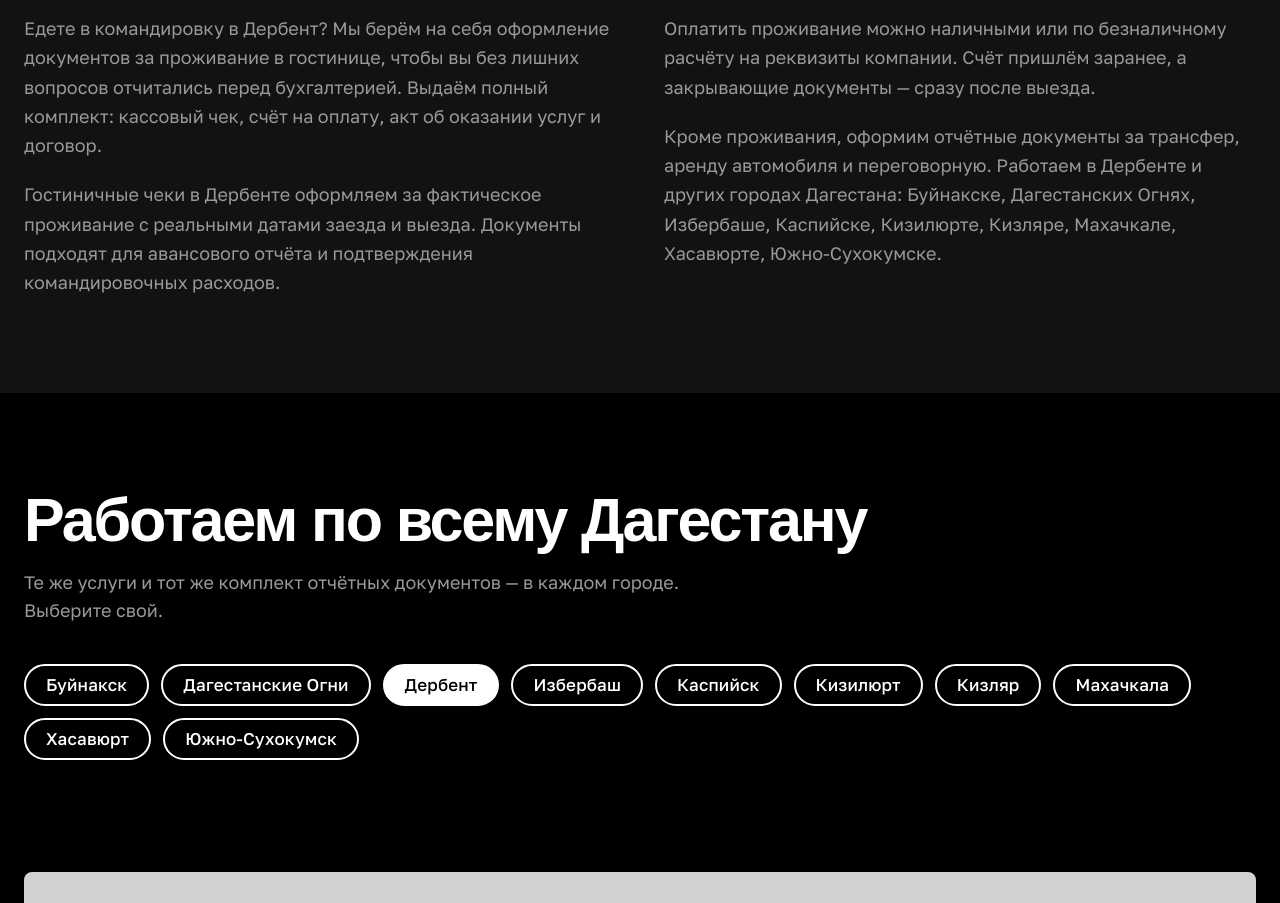
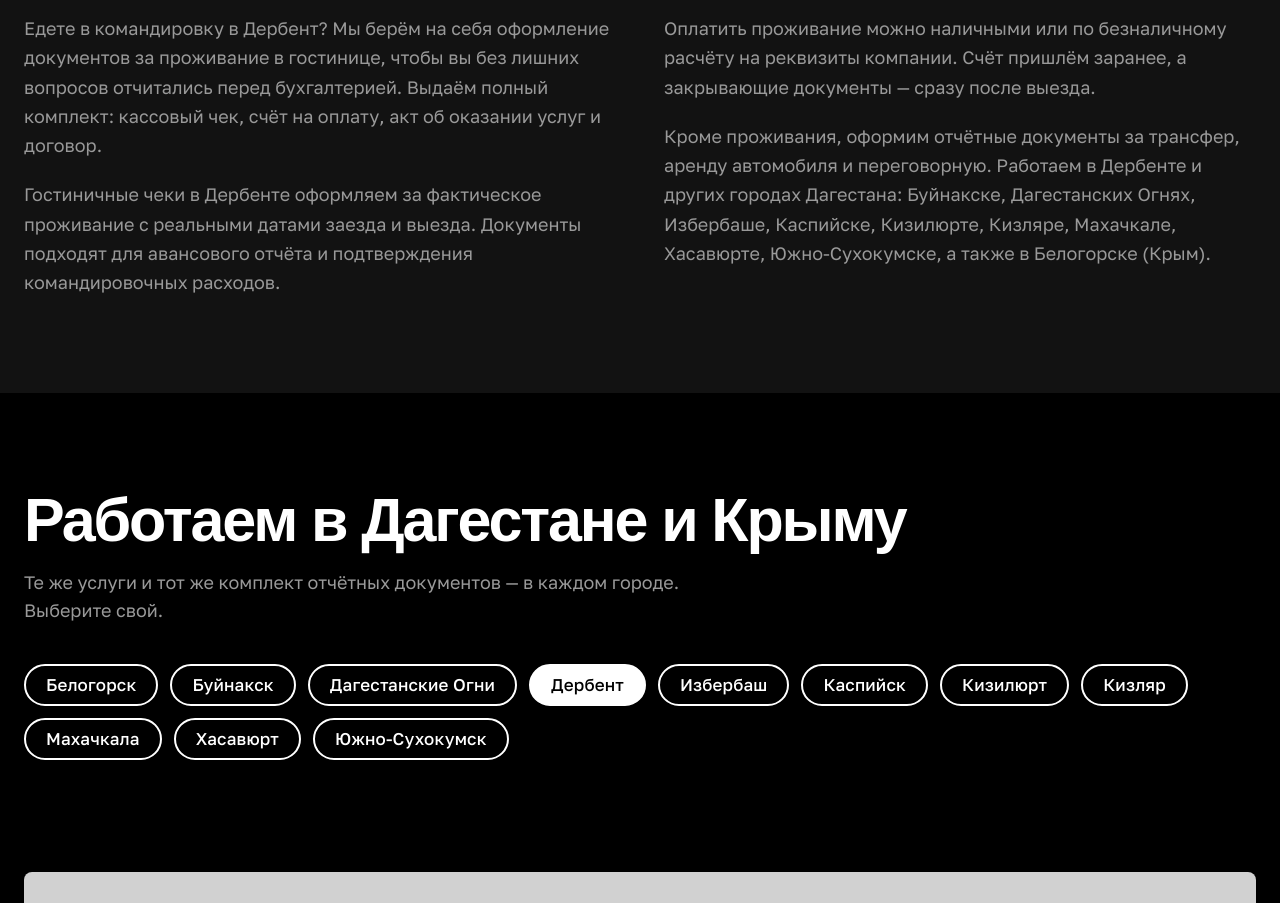
Before and after one commit to 6456609-source/hotel-checks-derbent, a React (Vite) app: page / in a window 1280 px wide. Shown: the part 6060-6963 px from the top of the page. Built offline with nearby package versions, Linux system fonts and the light colour scheme; a web font is replaced by a local one.

Commit message:
Не достаточно информации для определения типа правки. Пожалуйста, уточните, что

```diff
--- a/src/components/site/CityLinks.tsx
+++ b/src/components/site/CityLinks.tsx
@@ -4,7 +4,7 @@ import { CITIES, cityPath, type City } from "./cities";
 const CityLinks = ({ city }: { city: City }) => {
   return (
     <section id="cities" className="px-4 md:px-6 py-20 md:py-24 scroll-mt-4">
-      <h2 className="section-title mb-4 reveal">Работаем по&nbsp;всему Дагестану</h2>
+      <h2 className="section-title mb-4 reveal">Работаем в&nbsp;Дагестане и&nbsp;Крыму</h2>
       <p className="text-lg text-muted-foreground max-w-2xl mb-10 reveal">
         Те же услуги и тот же комплект отчётных документов — в каждом городе. Выберите свой.
       </p>
--- a/src/components/site/Footer.tsx
+++ b/src/components/site/Footer.tsx
@@ -1,5 +1,5 @@
 import Icon from "@/components/ui/icon";
-import type { City } from "./cities";
+import { DAGESTAN, type City } from "./cities";
 import { HOTEL_NAME, LOGO_URL, NAV, PHONE, PHONE_HREF, scrollToId } from "./data";
 
 interface Props {
@@ -47,7 +47,7 @@ const Footer = ({ onBook, city }: Props) => {
             </span>
             <span className="max-w-[260px]">{HOTEL_NAME}</span>
           </div>
-          <span>© {new Date().getFullYear()} {city.name}, Республика Дагестан</span>
+          <span>© {new Date().getFullYear()} {city.name}, {city.region ?? DAGESTAN}</span>
         </div>
       </div>
     </footer>
--- a/src/components/site/SeoText.tsx
+++ b/src/components/site/SeoText.tsx
@@ -1,34 +1,31 @@
 import { CITIES, type City } from "./cities";
 
 const SeoText = ({ city }: { city: City }) => {
-  const others = CITIES.filter((c) => c.slug !== city.slug).map((c) => c.in).join(", ");
+  const others = CITIES.filter((c) => c.slug !== city.slug && !c.region).map((c) => c.in).join(", ");
+  const paragraphs = city.seoText ?? [
+    `Едете в командировку в ${city.to}? Мы берём на себя оформление документов за проживание в гостинице, чтобы вы без лишних вопросов отчитались перед бухгалтерией. Выдаём полный комплект: кассовый чек, счёт на оплату, акт об оказании услуг и договор.`,
+    `Гостиничные чеки в ${city.in} оформляем за фактическое проживание с реальными датами заезда и выезда. Документы подходят для авансового отчёта и подтверждения командировочных расходов.`,
+    "Оплатить проживание можно наличными или по безналичному расчёту на реквизиты компании. Счёт пришлём заранее, а закрывающие документы — сразу после выезда.",
+    `Кроме проживания, оформим отчётные документы за трансфер, аренду автомобиля и переговорную. Работаем в ${city.in} и других городах Дагестана: ${others}, а также в Белогорске (Крым).`,
+  ];
+  const finalNote = city.region ? ` Также работаем в городах Дагестана: ${others}.` : "";
+  const half = Math.ceil(paragraphs.length / 2);
   return (
     <section id="about" className="px-4 md:px-6 py-20 md:py-24 bg-card scroll-mt-4">
       <h2 className="section-title mb-10 reveal">
         Оформление документов за&nbsp;проживание в&nbsp;{city.in}
       </h2>
       <div className="grid lg:grid-cols-2 gap-8 lg:gap-12 text-lg text-muted-foreground leading-relaxed reveal">
-        <div className="space-y-5">
-          <p>
-            Едете в командировку в {city.to}? Мы берём на себя оформление документов за проживание в гостинице, чтобы
-            вы без лишних вопросов отчитались перед бухгалтерией. Выдаём полный комплект: кассовый чек, счёт на
-            оплату, акт об оказании услуг и договор.
-          </p>
-          <p>
-            Гостиничные чеки в {city.in} оформляем за фактическое проживание с реальными датами заезда и выезда.
-            Документы подходят для авансового отчёта и подтверждения командировочных расходов.
-          </p>
-        </div>
-        <div className="space-y-5">
-          <p>
-            Оплатить проживание можно наличными или по безналичному расчёту на реквизиты компании. Счёт пришлём
-            заранее, а закрывающие документы — сразу после выезда.
-          </p>
-          <p>
-            Кроме проживания, оформим отчётные документы за трансфер, аренду автомобиля и переговорную. Работаем в{" "}
-            {city.in} и других городах Дагестана: {others}.
-          </p>
-        </div>
+        {[paragraphs.slice(0, half), paragraphs.slice(half)].map((col, ci) => (
+          <div key={ci} className="space-y-5">
+            {col.map((p, i) => (
+              <p key={i}>
+                {p}
+                {ci === 1 && i === col.length - 1 ? finalNote : ""}
+              </p>
+            ))}
+          </div>
+        ))}
       </div>
     </section>
   );
--- a/src/components/site/cities.ts
+++ b/src/components/site/cities.ts
@@ -11,9 +11,48 @@ export interface City {
   photoAlt: string;
   airport: string;
   ll: string;
+  region?: string;
+  regionIn?: string;
+  airportFrom?: string;
+  hotel?: string;
+  address?: string;
+  mapText?: string;
+  keywords?: string[];
+  seoText?: string[];
 }
 
+export const DAGESTAN = "Республика Дагестан";
+
 export const CITIES: City[] = [
+  {
+    slug: "belogorsk",
+    name: "Белогорск",
+    in: "Белогорске",
+    to: "Белогорск",
+    photo: `${CDN}04649a25-05b1-46ef-84a8-198e07ca6996.jpg`,
+    photoAlt: "Белая скала Ак-Кая под Белогорском",
+    airport: "≈ 40 минут",
+    ll: "34.600%2C45.055",
+    region: "Республика Крым",
+    regionIn: "Крыму",
+    airportFrom: "Из аэропорта Симферополя",
+    hotel: "Отель «Ак-Каз»",
+    address: "Республика Крым, г. Белогорск, ул. Шевченко, 40",
+    mapText: "Белогорск, улица Шевченко, 40",
+    keywords: [
+      "отель Ак-Каз Белогорск",
+      "гостиница Белогорск Крым",
+      "документы за проживание Крым",
+      "гостиничные чеки Крым",
+      "командировка в Крым документы",
+    ],
+    seoText: [
+      "Белогорск — небольшой город в центре Крыма, на трассе Симферополь — Феодосия. Сюда едут в командировки на стройки, агропредприятия, винодельни и объекты у Белой скалы. Мы селим командированных в отеле «Ак-Каз» на улице Шевченко, 40 и сразу выдаём полный комплект отчётных документов.",
+      "Гостиничные чеки в Белогорске оформляем только за фактическое проживание: кассовый чек, счёт на оплату, акт об оказании услуг и договор с реальными датами заезда и выезда. Такой комплект принимают бухгалтерии для авансового отчёта и подтверждения командировочных расходов.",
+      "Платить можно наличными, картой или по безналу на реквизиты компании. Счёт и договор пришлём заранее, закрывающие документы отдадим при выезде — не нужно ничего досылать почтой.",
+      "Из аэропорта Симферополя до отеля около 40 минут на машине — организуем трансфер с отдельным чеком. Для поездок по объектам Крыма можно взять авто в аренду, а для встреч с партнёрами — переговорную с документами.",
+    ],
+  },
   { slug: "buynaksk", name: "Буйнакск", in: "Буйнакске", to: "Буйнакск", photo: `${CDN}642f8adb-265d-4d29-a2d9-bab10f7b7d1b.jpg`, photoAlt: "Вид на Буйнакск и горы", airport: "≈ 1 час", ll: "47.117%2C42.819" },
   { slug: "dagestanskie-ogni", name: "Дагестанские Огни", in: "Дагестанских Огнях", to: "Дагестанские Огни", photo: `${CDN}9ec5c184-0758-4096-8977-1eb6c1475eda.jpg`, photoAlt: "Дагестанские Огни у Каспийского моря", airport: "≈ 2 часа", ll: "48.194%2C42.115" },
   { slug: "derbent", name: "Дербент", in: "Дербенте", to: "Дербент", photo: HERO_PHOTO, photoAlt: "Стены крепости Нарын-Кала в Дербенте", airport: "≈ 2 часа", ll: "48.289%2C42.057" },
--- a/src/components/site/seo.ts
+++ b/src/components/site/seo.ts
@@ -2,7 +2,7 @@ import type { City } from "./cities";
 
 export const getSeo = (city: City) => {
   const title = `Оформление документов за проживание в ${city.in} — гостиничные чеки для отчёта`;
-  const description = `Оформление документов за проживание в гостинице в ${city.in} для командировки: кассовый чек, счёт, акт, договор. Гостиничные чеки для бухгалтерии и авансового отчёта, оплата наличными и по безналу.`;
+  const description = `Оформление документов за проживание в ${city.hotel ? `отеле «${city.hotel.replace(/^Отель «|»$/g, "")}»` : "гостинице"} в ${city.in} для командировки: кассовый чек, счёт, акт, договор. Гостиничные чеки для бухгалтерии и авансового отчёта, оплата наличными и по безналу.`;
   const keywords = [
     `документы за проживание ${city.name}`,
     `гостиничные чеки ${city.name}`,
@@ -14,7 +14,7 @@ export const getSeo = (city: City) => {
     `командировка ${city.name}`,
     `гостиница с документами ${city.name}`,
     "закрывающие документы гостиница",
-    "документы за проживание Дагестан",
+    ...(city.keywords ?? ["документы за проживание Дагестан"]),
     ...(city.slug === "derbent" ? ["гостиничные чеки Махачкала"] : []),
   ].join(", ");
   return { title, description, keywords, image: city.photo };
--- a/src/pages/Index.tsx
+++ b/src/pages/Index.tsx
@@ -43,7 +43,7 @@ const Index = () => {
     <div className="min-h-screen bg-background text-foreground font-body overflow-x-hidden">
       <Hero onBook={openBook} city={city} />
       <Documents />
-      <Services onBook={openBook} />
+      <Services onBook={openBook} city={city} />
       <Reviews />
       <Contacts city={city} />
       <Faq city={city} />
```
Also changed, not shown: src/components/site/Contacts.tsx (+4 -4 lines), src/components/site/Services.tsx (+7 -4 lines), 1 other file (tests, documents, lock files or other folders).
